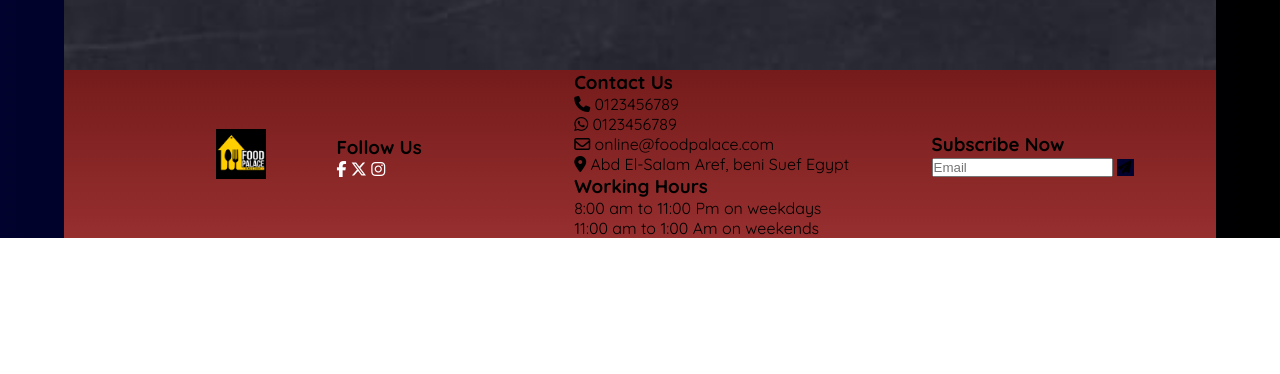
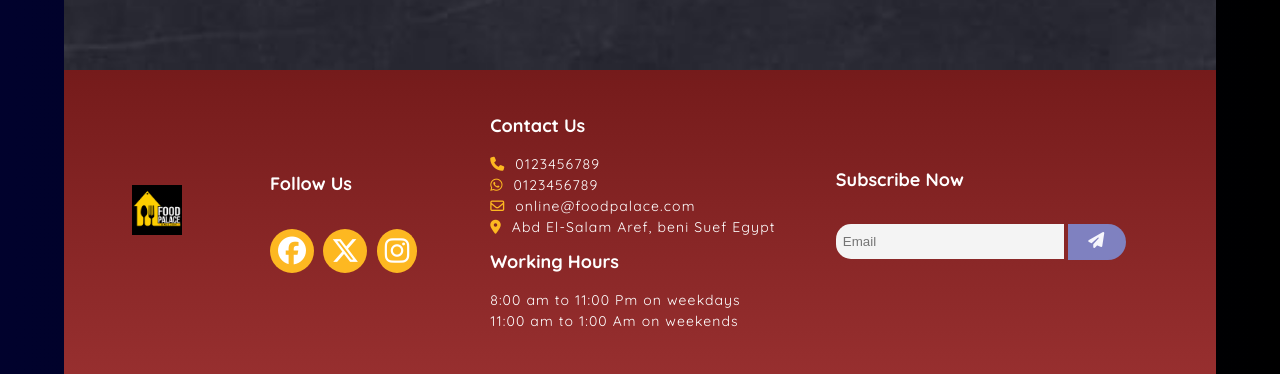
Before and after one commit to Mahmoud-AboSeif/Food-Palace, a plain HTML site: page index.html in a window 1280 px wide. Shown: the part 4639-5013 px from the top of the page. Before the commit the page ends 4877 px from the top, so only its background shows below. Drawn offline with Linux system fonts and the light colour scheme.

Commit message:
section => Contact Us

```diff
--- a/index.html
+++ b/index.html
@@ -288,7 +288,7 @@
                         <img src="./photos-prj/header-photos/logo.jpg" alt="">
                         <div class="bl">
                         <h3>Follow Us</h3>
-                        <a href="#"><i class="fa-brands fa-facebook-f"></i></a>
+                        <a href="#"><i class="fa-brands fa-facebook"></i></a>
                         <a href="#"><i class="fa-brands fa-x-twitter"></i></a>
                         <a href="#"><i class="fa-brands fa-instagram"></i></a>
                         </div>
--- a/style.css
+++ b/style.css
@@ -449,6 +449,7 @@ header .header-contant p {
 /* Gallery End */
 /* Contact Us Start */
 #contact{
+    padding: 2em 0;
     background: linear-gradient( #751b1b, #972f2f );
 }
 #contact .contact-content{
@@ -456,13 +457,81 @@ header .header-contant p {
     justify-content: space-evenly;
     align-items: center;
 }
+#contact .contact-content h3{
+    font-size: 18px ;
+    color: #fff;
+    margin-bottom: 15px;
+}
 .contact-content .contact-follow{
-    width: 30%;
+    width: 37%;
     display: flex;
     justify-content: space-evenly;
-    align-items:flex-end ;
+    align-items: center ;
 }
 .contact-content .contact-follow img{
     width: 50px;
+    margin-right: 20px;
+    margin-bottom: 25px;
+}
+.contact-content .contact-follow a i{
+    font-size: 28px;
+    color: #fff;
+    background-color: #fdb821;
+    padding: 8px;
+    margin-right: 5px;
+    margin-top: 19px;
+    border-radius: 50%;
+    transition: all .2s ease;
+}
+.contact-content .contact-follow a i:hover{
+    transform: scale(1.1);
+    color: #fdb821 ;
+    background-color: #fff;
+
+}
+.contact-content .contact-info div{
+    margin: 10px 0;
+    line-height: 1.5;
+}
+.contact-content .contact-info{
+    width: 30%;
+}
+.contact-content .contact-info p{
+    color: #fff;
+    font-size: 14px;
+    font-weight: 400;
+    letter-spacing: 1.1px;
+}
+.contact-content .contact-info i{
+    color: #fdb821;
+    margin-right: 5px;
+}
+form{
+    width: 33%;
+}
+form .item input{
+    width: 60%;
+    padding: 10px 7px;
+    margin: 18px 0 ;
+    border: none;
+    background-color: #f4f4f4;
+    border-radius: 15px 0 0 15px;
+    transition: all .2s ease;
+}
+form input:hover{
+    background-color: #e4dada;
+}
+.item .btn-primary{
+    padding: 8px 20px 10px 20px;
+    font-size: 16px;
+    color: #f6f6fc;
+    background-color: #7f81c0;
+    border: none;
+    border-radius: 0 20px 20px 0;
+    transition: all .2s ease;
+}
+.item .btn-primary:hover{
+    color: #7f81c0;
+    background-color: #f6f6fc;
 }
 /* Contact Us End */
```
